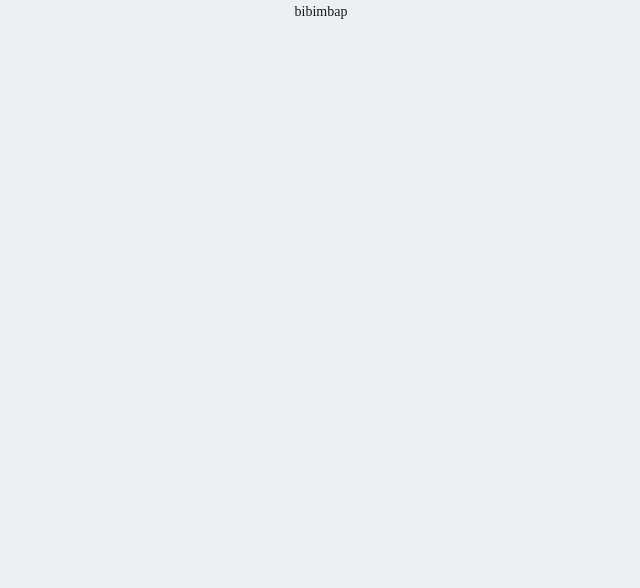
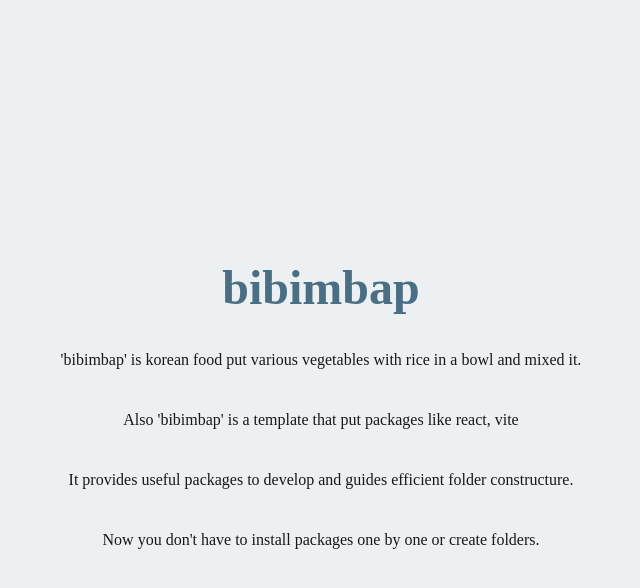
Before and after one commit to comminco/bibimbap, a React (Vite) app in the folder template/: page / in a window 1280 px wide. Shown: the top 588 px of the page, without its empty margins (319-959 px from the left). Built offline with nearby package versions, Linux system fonts and the light colour scheme; a web font is replaced by a local one.

Commit message:
feat: add intro animation in index.html

```diff
--- a/template/index.html
+++ b/template/index.html
@@ -4,10 +4,72 @@
     <meta charset="UTF-8" />
     <link rel="icon" href="/icon.png" />
     <meta name="viewport" content="width=device-width, initial-scale=1.0" />
-    <meta name="description" content="bibimbap is a template that put packages like react, vite.">
+    <meta
+      name="description"
+      content="bibimbap is a template that put packages like react, vite."
+    />
     <title>bibimbap</title>
+
+    <style type="text/css">
+      #intro-topside-wrap {
+        display: flex;
+        justify-content: space-between;
+        flex-direction: column;
+      }
+
+      #intro-topside {
+        display: flex;
+        justify-content: space-between;
+        margin-bottom: 10px;
+      }
+
+      #intro {
+        background: radial-gradient(
+          circle at top,
+          rgba(74, 111, 132, 0.1),
+          rgba(74, 111, 132, 0.2) 50%,
+          rgba(74, 111, 132, 0.5) 100%
+        );
+
+        width: 100%;
+        height: 100%;
+        font-size: 1.5rem;
+        line-height: 1.5rem;
+        display: flex;
+        justify-content: center;
+        align-items: center;
+        position: fixed;
+
+        z-index: 9;
+      }
+
+      #line {
+        border-bottom: 2px solid black;
+        margin-bottom: 10px;
+        animation: bar 2s ease forwards;
+      }
+
+      @keyframes bar {
+        0% {
+          flex: 0;
+        }
+
+        100% {
+          flex: 0.9;
+        }
+      }
+    </style>
   </head>
   <body>
+    <div id="intro">
+      <div id="intro-topside-wrap">
+        <div id="intro-topside">
+          <span>bibambap</span>
+          <span id="line"></span>
+        </div>
+        <p id="intro-bottomside">Best template ever</p>
+      </div>
+    </div>
     <div id="_bibimbap"></div>
     <script type="module" src="/src/main.tsx"></script>
   </body>
--- a/template/src/App.tsx
+++ b/template/src/App.tsx
@@ -1,8 +1,26 @@
+import { useEffect } from 'react'
+
 import { Routes, Route } from 'react-router-dom'
 import '@/css/globalStyles.css'
 import Home from '@/views/home'
 
 function App() {
+  /**
+   * after rendering, remove intro and appear components
+   */
+  useEffect(() => {
+    setTimeout(() => {
+      const introEl = document.getElementById('intro')!
+      const bibimbapEl = document.getElementById('_bibimbap')!
+
+      bibimbapEl.style.animation = 'appear linear 1.5s 1 Forwards'
+      introEl.style.animation = 'disappear linear 1s 1 Forwards'
+
+      setTimeout(() => {
+        introEl.remove()
+      }, 1200)
+    }, 2200)
+  }, [])
   return (
     <Routes>
       <Route path="/" element={<Home />} />
--- a/template/src/css/globalStyles.css
+++ b/template/src/css/globalStyles.css
@@ -1,24 +1,21 @@
-
 @font-face {
-  font-family: "QuattroSans";
-  src: url("../resources/fonts/QuattrocentoSans-Regular.ttf") format("truetype");
+  font-family: 'QuattroSans';
+  src: url('../resources/fonts/QuattrocentoSans-Regular.ttf') format('truetype');
 }
 
 @font-face {
-  font-family: "QuattroSans";
+  font-family: 'QuattroSans';
   font-weight: 700;
-  src: url("../resources/fonts/QuattrocentoSans-Bold.ttf") format("truetype");
+  src: url('../resources/fonts/QuattrocentoSans-Bold.ttf') format('truetype');
 }
-
 
 html,
 body,
-#root {
+#_bibimbap {
   height: 100%;
   padding: 0;
   margin: 0;
 }
-
 
 html {
   background-color: var(--key-color-100);
@@ -28,6 +25,10 @@
 body {
   word-wrap: break-word;
   color: hsla(0, 0%, 0%, 0.9);
+}
+
+#_bibimbap {
+  opacity: 0;
 }
 
 :root {
@@ -51,8 +52,9 @@
   --border-L: 2px solid black;
 }
 
-
-/* media */
+/**
+* media
+*/
 @media (prefers-reduced-motion: no-preference) {
   :root {
     scroll-behavior: smooth;
@@ -67,3 +69,25 @@
     font-size: 12px;
   }
 }
+
+/**
+* keyframes
+*/
+
+@keyframes disappear {
+  0% {
+    opacity: 1;
+  }
+  100% {
+    opacity: 0;
+  }
+}
+
+@keyframes appear {
+  0% {
+    opacity: 0;
+  }
+  100% {
+    opacity: 1;
+  }
+}
--- a/template/src/modules/common/viewContainer.tsx
+++ b/template/src/modules/common/viewContainer.tsx
@@ -16,14 +16,14 @@
 const Container = styled.main`
   margin: auto;
   background: var(--main-bg-color);
-  font-size: var(--text-M);
   max-width: var(--max-width);
   height: 100%;
   width: 100%;
 `
 
-const Wrap = styled.div`
+const Wrap = styled.section`
   height: 100%;
+  padding: 0 3rem;
   display: flex;
   flex-direction: column;
   justify-content: center;
--- a/template/src/modules/home/title.tsx
+++ b/template/src/modules/home/title.tsx
@@ -1,5 +1,23 @@
-function Title () {
-    return <div>bibimbap</div>
+import styled from 'styled-components'
+
+function Title() {
+  return (
+    <TitleComp
+      onClick={() =>
+        window.open('https://github.com/comminco/bibimbap', '_blank')
+      }
+    >
+      bibimbap
+    </TitleComp>
+  )
 }
 
+const TitleComp = styled.header`
+  color: var(--key-color);
+  font-size: var(--text-XL);
+  font-weight: bold;
+  margin-top: 1rem;
+  cursor: pointer;
+`
+
 export default Title
--- a/template/src/views/home.tsx
+++ b/template/src/views/home.tsx
@@ -5,6 +5,18 @@
   return (
     <ViewContainer>
       <Title />
+      <p>
+        'bibimbap' is korean food put various vegetables with rice in a bowl and
+        mixed it.
+      </p>
+      <p>Also 'bibimbap' is a template that put packages like react, vite</p>
+      <p>
+        It provides useful packages to develop and guides efficient folder
+        constructure.
+      </p>
+      <p>
+        Now you don't have to install packages one by one or create folders.
+      </p>
     </ViewContainer>
   )
 }
```
Also changed, not shown: template/src/utils/init.ts (added, +9 -0 lines), template/src/utils/config.ts (added), 1 other file (tests, documents, lock files or other folders).
